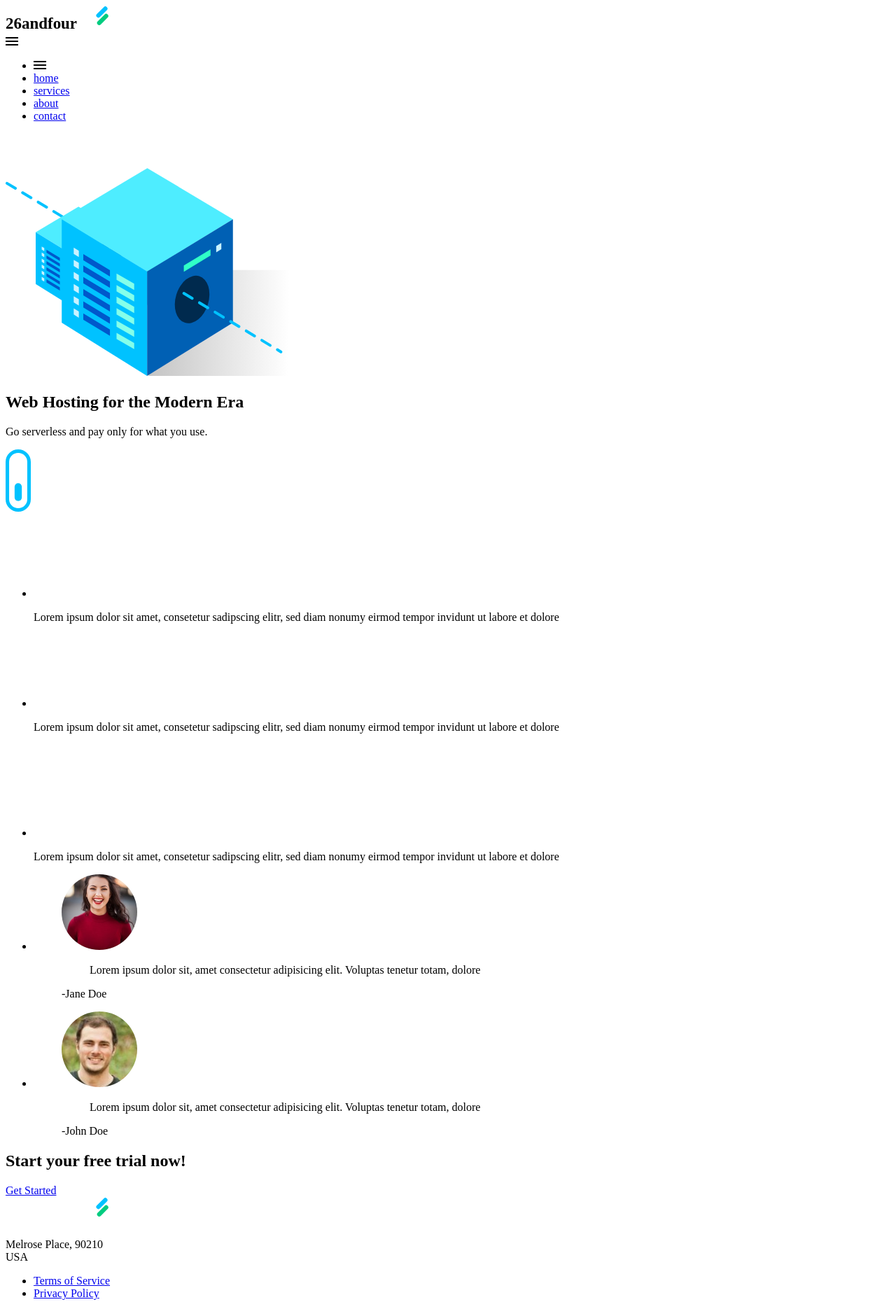
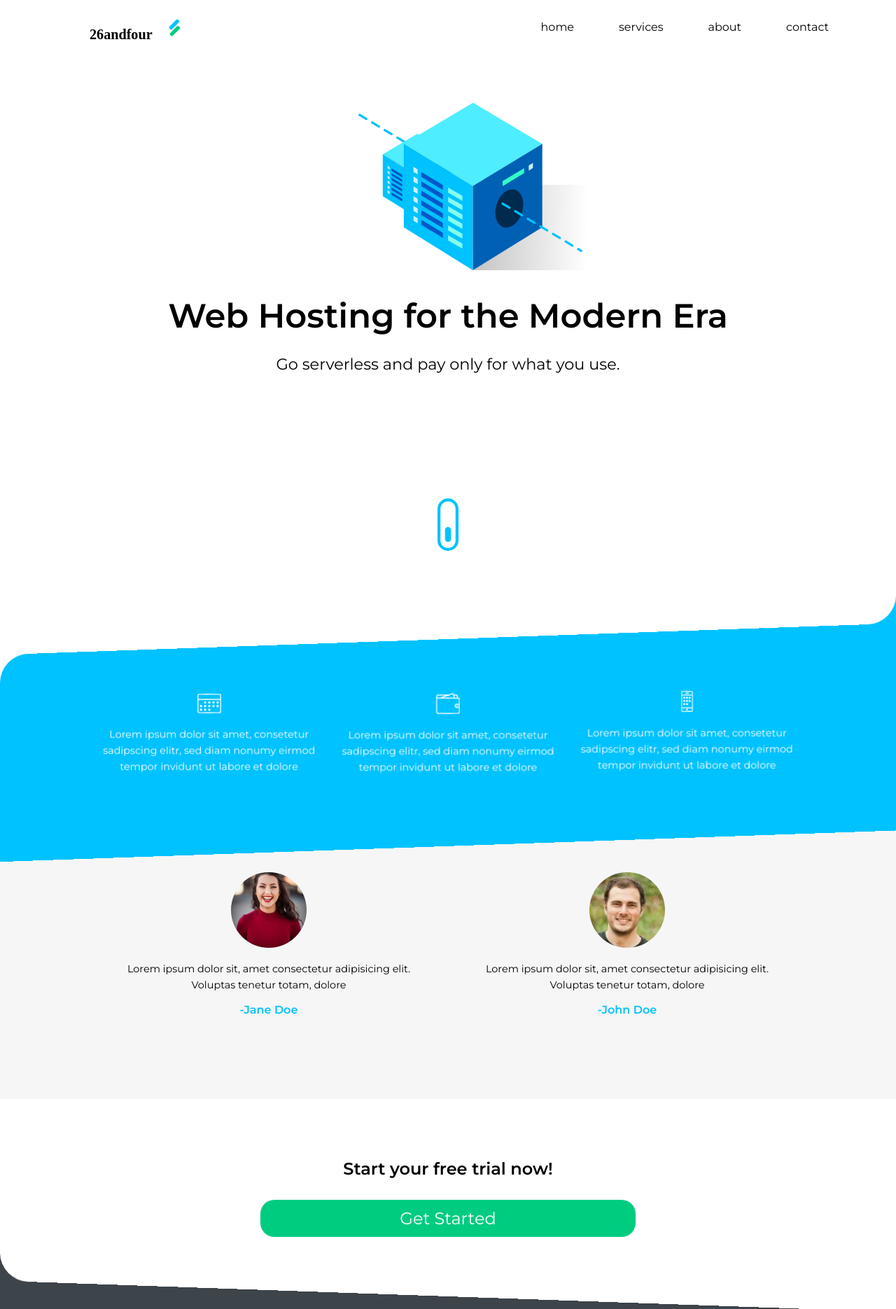
Before and after one commit to smitishakya/frontender, a plain HTML site: page index.html in a window 1280 px wide. Shown: the top 1870 px of the page at 70% size. Drawn offline with Linux system fonts and the light colour scheme.

Commit message:
styled responsive n nav functionality

```diff
--- a/css/main.css
+++ b/css/main.css
@@ -0,0 +1,343 @@
+@import url('https://fonts.googleapis.com/css2?family=Montserrat:wght@400;600&display=swap');
+body{
+   margin:0;
+   font-family: 'Montserrat', 'sans-serif';
+}
+
+p, blockquote{
+    font-size: .9em;
+    line-height: 1.6em;
+}
+ul {
+    list-style-type: none;
+    margin: 0;
+    padding: 0;
+}
+
+.container{
+    text-align: center;
+    padding: .8em 1.2em;
+}
+.logo{
+    width: 130px;
+}
+header{
+    display: flex;
+    justify-content: space-between;
+}
+.hide-mobile{
+    display: none;
+}
+.menu{
+    width: 25px;
+    margin-top: 45%;
+}
+
+.server{
+    width: 70%;
+    margin: 2em auto 2em 25%;
+}
+
+h1, .subhead{
+    position: relative;
+    z-index: 3;
+}
+
+.subhead{
+    font-size: 1.1em;
+}
+
+.blue-container{
+    width: 100%;
+    background: #00C2FF;
+    color: white;
+    margin: 15% 0 0;
+    padding: 4em 0 2em;
+    border-top-left-radius: 40px;
+    transform: skewY(-2deg);
+}
+.blue-container:before{
+    content:"";
+    width: 40px;
+    height: 40px;
+    background-color: #00C2FF;
+    position: absolute;
+    top: -39px;
+    right:0;
+    z-index: -2;
+}
+.blue-container:after{
+    content:"";
+    width: 80px;
+    height: 80px;
+    top: -80px;
+    right:0;
+    position: absolute;
+    border-radius: 50%;
+    z-index: 1;
+    background-color: white;
+}
+
+.blue-container ul{
+    transform: skewY(2deg);
+}
+
+.blue-container ul li{
+    margin-bottom: 3em;
+}
+.blue-container ul li p{
+    padding: 0 .5em;
+}
+.blue-container img{
+    width: 14%;
+}
+.blue-container ul li:nth-child(3) img{
+    width: 8%;
+}
+
+.gray-container{
+    background: #F6F6F6;
+    padding: 4em 0 2em;
+    margin-top: -3%;
+}
+.gray-container ul li:first-child {
+    margin-bottom: 2em;
+}
+
+figure{
+    margin:0;
+    padding: 0;
+}
+
+figcaption{
+    font-weight: bold;
+    color: #00C2FF;
+}
+
+h2{
+    margin-top: 7%;
+}
+
+.cta{
+    background: #00CC80;
+    width: calc(100% - 1em);
+    display: block;
+    color: white;
+    border-radius: 20px;
+    padding: .5em;
+    text-decoration: none;
+    font-size: 1.5em;
+    margin: 3% auto 7%;
+    position: relative;
+    z-index: 4;
+}
+.footer-container{
+    width: 100%;
+    background:#3D444A;
+    color: white;
+    padding: 3em 0;
+    z-index: 2;
+    border-top-right-radius: 40px;
+    transform: skewY(2deg);
+}
+
+.footer-container .container{
+    transform: skewY(-2deg);
+}
+
+.footer-container:before{
+    content:"";
+    width: 40px;
+    height: 40px;
+    background: #3D444A;
+    position: absolute;
+    top: -39px;
+    left: 0;
+    z-index: -2;
+}
+.footer-container:after{
+    content:"";
+    width: 80px;
+    height: 80px;
+    background-color: white;
+    position: absolute;
+    z-index: -1;
+    top:-80px;
+    left: 0;
+    border-radius: 50%;
+}
+ul.footer-links{
+    margin: 0 auto;
+}
+ul.footer-links li{
+    display: inline-block;
+}
+ul.footer-links li a{
+    color: #9D9D9D;
+    font-size: .8em;
+}
+nav ul{
+    position: fixed;
+    width: 60%;
+    top:0;
+    right:0;
+    text-align: left;
+    background: rgb(36,41,44);
+    height: 100%;
+    z-index: 7;
+    padding-top: 3em;
+}
+nav ul li a{
+    color: white;
+    text-decoration: none;
+    display: block;
+    width: 100%;
+    padding: 1em 2em;
+    background-color: rgb(52,59,63);
+}
+nav ul li a:hover{
+    background-color: rgb(65, 73, 78);
+}
+
+.exit-btn{
+    margin-bottom: 1em;
+    margin-top: -1.3em;
+    text-align: right;
+    padding: 0 1.4em;
+}
+
+.exit-btn img{
+    cursor: pointer;
+    width: 15px;
+}
+
+@media only screen and (min-width: 650px){
+    .server{
+        width: 50%;
+    }
+    h1{
+        font-size: 3em;
+        margin: 0;
+    }
+    .subhead {
+        font-size: 1.4em;
+        margin-bottom: 12%;
+    }
+
+    .blue-container{
+        margin: 0;
+    }
+    .blue-container img{
+        width: 10%;
+    }
+    .blue-container ul li:nth-child(3) img{
+        width: 5%;
+        margin-top: -6px;
+    }
+    .blue-container ul{
+        display: flex;
+        margin-top: -1em;
+        align-items: center;
+    }
+    .blue-container ul li {
+        margin-bottom: 0;
+    }
+    .blue-container ul li p{
+        padding: 0 .8em;
+    }
+    .gray-container ul{
+        display: flex;
+    }
+    nav ul{
+        width: 40%;
+    }
+
+}
+
+@media only screen and (min-width: 875px){
+    .subhead{
+        margin-bottom: 15%;
+    }
+    .blue-container ul{
+        margin: 0 0 4% 0;
+    }
+    .gray-container ul{
+        margin: 0 0 4% 0;
+    }
+
+}
+
+@media only screen and (min-width: 1024px){
+    .cta{
+        width: 50%;
+    }
+    .container{
+        width: 80%;
+        margin: 0 auto;
+    }
+    .show-desktop{
+        display: block;
+        margin: 0 auto 13% auto;
+    }
+    .hide-desktop{
+        display: none;
+    }
+    nav ul{
+        position: inherit;
+        width: auto;
+        background: none;
+        height: auto;
+        display: flex;
+        padding-top: 0
+    }
+    nav ul li{
+        float: left;
+    }
+    nav ul li a{
+        color: black;
+        background-color: inherit;
+        text-align: right;
+        padding: 1em 2em;
+    }
+    nav ul li a:hover{
+        background-color: inherit;
+    }
+    .scroll{
+        width: 30px;
+        animation: move 1s infinite alternate;
+    }
+    @keyframes move {
+        0% {
+            transform: translateY(0px);
+        }
+        100% {
+            transform: translateY(20px);
+        }
+    }
+}
+@media only screen and (min-width: 1600px){
+    .server{
+        width: 40%;
+        margin: 5em auto 4em 15%;
+        }
+    .container{
+        width: 70%;
+    }
+    .blue-container{
+        padding: 7em 0 2em;
+    }
+    .blue-container ul li p, blockquote{
+        font-size: 1.3em;
+    }
+    .gray-container{
+        padding: 6em 0 4em;
+    }
+    h2{
+        margin-top: 8%;
+    }
+    .blue-container ul li:nth-child(3) img{
+        width: 8%;
+        margin-top: -4px;
+    }
+
+}
--- a/index.html
+++ b/index.html
@@ -13,8 +13,8 @@
             <img src="./images/logo.svg" alt="23andfour logo" class="logo">
             <nav>
                 <a href="#" class="hide-desktop"><img src="./images/ham.svg" alt="toggle-menu" class="menu" id="menu"></a>
-                <ul class="show-desktop hide-desktop" id="nav">
-                    <li id="exit" class="exit-btn hide-desktop"><img src="./images/ham.svg" alt="exit menu"></li>
+                <ul class="show-desktop hide-mobile" id="nav">
+                    <li id="exit" class="exit-btn hide-desktop"><img src="./images/exit.svg" alt="exit menu"></li>
                     <li><a href="#">home</a></li>
                     <li><a href="#">services</a></li>
                     <li><a href="#">about</a></li>
@@ -84,5 +84,19 @@
             </div>
         </div>
     </footer>
+    <script>
+        var menu = document.getElementById('menu');
+        var nav = document.getElementById('nav');
+        var exit = document.getElementById('exit');
+        menu.addEventListener('click', function(e){
+            nav.classList.toggle('hide-mobile');
+            e.preventDefault();
+
+        });
+        exit.addEventListener('click', function(e){
+            nav.classList.add('hide-mobile');
+            e.preventDefault();
+        })
+    </script>
 </body>
 </html>
```
